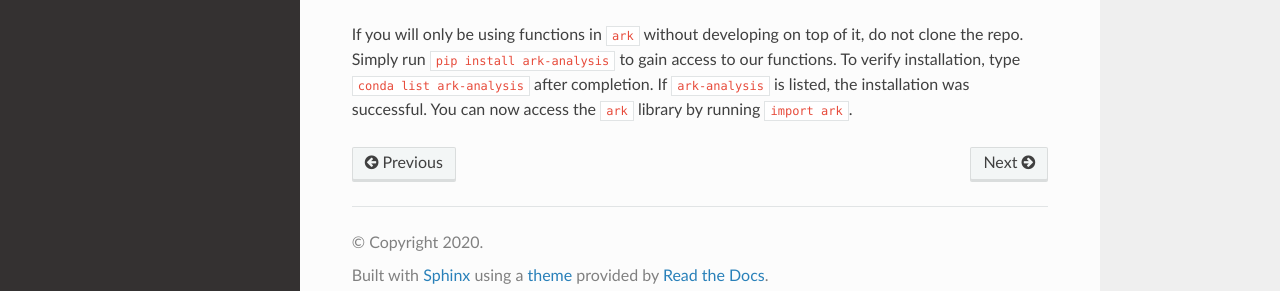
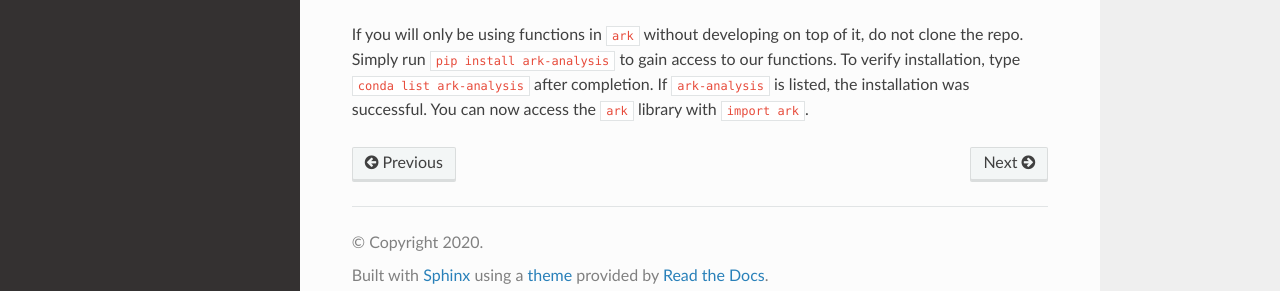
Before and after one commit to angelolab/ark-analysis, a Sphinx documentation site: the page built from docs/_rtd/virtualenv.md, in a window 1280 px wide and 900 px high, scrolled down 629 px. Shown: the part 588-879 px from the top of the window. Built offline with Sphinx 7.4.7 and the Read the Docs theme 2.0.0, drawn with Linux system fonts in a browser that asks for light colours; pages that are not in the unit, such as notebooks, are missing from menus.

Commit message:
Need to fix a relative link in the virtual environment description

```diff
--- a/docs/_rtd/virtualenv.md
+++ b/docs/_rtd/virtualenv.md
@@ -26,8 +26,8 @@
 
 Note that you will not have access to `ark` or the other libraries inside `requirements.txt` outside of this virtual environment.
 
-You're now set to start working with `ark-analysis`! Please look at [our contributing guidelines](contributing.md) for more information about development. For detailed explanations of the functions available to you in `ark`, please consult the Libraries section of this documentation.
+You're now set to start working with `ark-analysis`! Please look at [our contributing guidelines](contributing.html) for more information about development. For detailed explanations of the functions available to you in `ark`, please consult the Libraries section of this documentation.
 
 ### Using ark functions directly
 
-If you will only be using functions in `ark` without developing on top of it, do not clone the repo. Simply run `pip install ark-analysis` to gain access to our functions. To verify installation, type `conda list ark-analysis` after completion. If `ark-analysis` is listed, the installation was successful. You can now access the `ark` library by running `import ark`.
+If you will only be using functions in `ark` without developing on top of it, do not clone the repo. Simply run `pip install ark-analysis` to gain access to our functions. To verify installation, type `conda list ark-analysis` after completion. If `ark-analysis` is listed, the installation was successful. You can now access the `ark` library with `import ark`.
```
